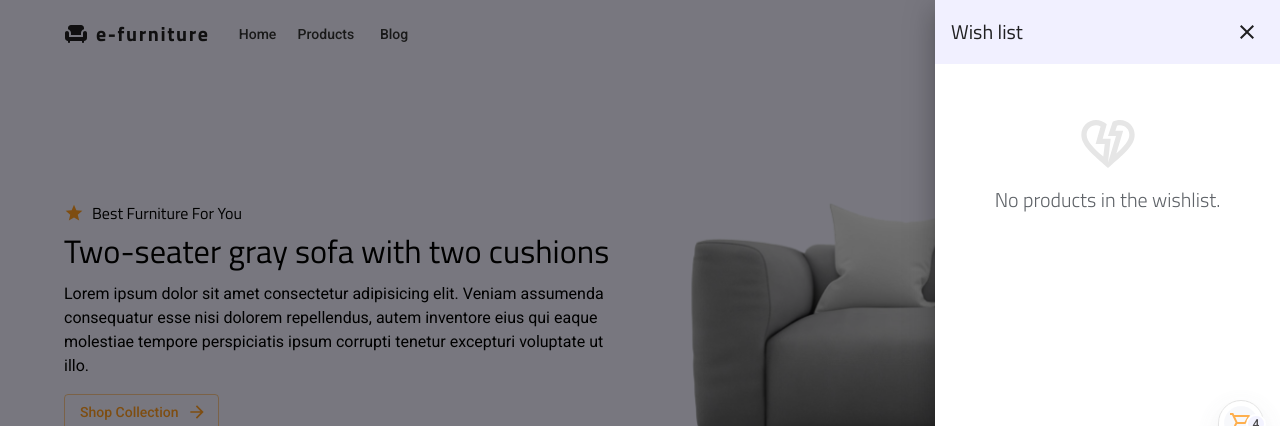
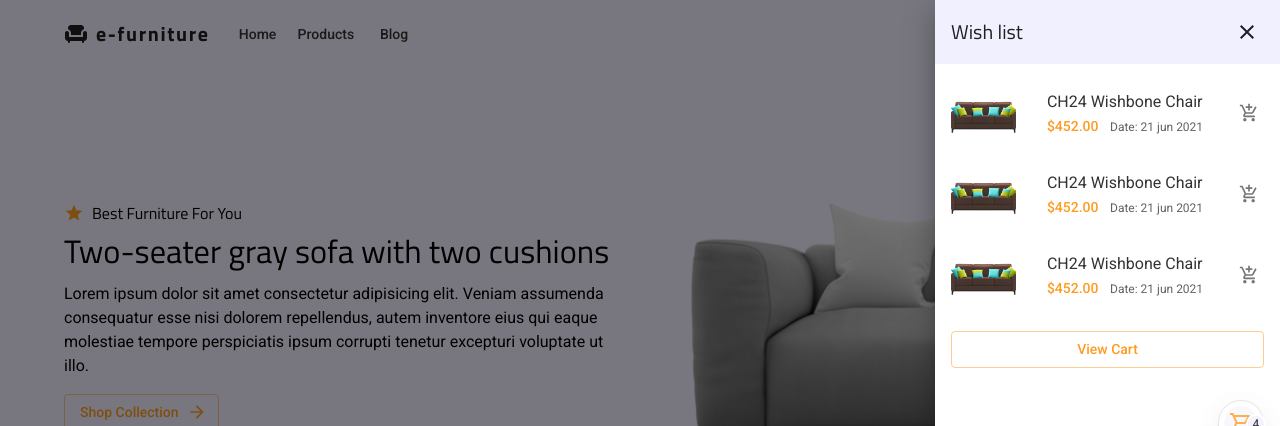
Before and after one commit to apelmahmudDev/e-furniture, a React (Create React App) app: page / in a window 1280 px wide. Both pictures are taken after a click on the button "wish". Shown: the top 426 px of the page. Built offline with nearby package versions, Linux system fonts and the light colour scheme; grey boxes are pictures that could not be loaded.

Commit message:
✅wishlist

```diff
--- a/src/views/components/common/Wishlist/index.tsx
+++ b/src/views/components/common/Wishlist/index.tsx
@@ -1,16 +1,43 @@
 import NotFound from "../NotFound";
-import { Box } from "@mui/material";
 import HeartBrokenOutlinedIcon from "@mui/icons-material/HeartBrokenOutlined";
+import { Box, Button, Avatar, Typography, IconButton } from "@mui/material";
+import { IMAGES } from "../../../../constants/themeData";
+import { useStyles } from "./styled";
+import AddShoppingCartOutlinedIcon from "@mui/icons-material/AddShoppingCartOutlined";
 
 const Wishlist = () => {
+	const classes = useStyles();
+
 	return (
 		<Box>
 			{/* not found */}
-			<Box my={4} textAlign="center">
-				<NotFound
-					message="No products in the wishlist."
-					icon={<HeartBrokenOutlinedIcon />}
-				/>
+			{false && (
+				<Box my={4} textAlign="center">
+					<NotFound
+						message="No products in the wishlist."
+						icon={<HeartBrokenOutlinedIcon />}
+					/>
+				</Box>
+			)}
+			{/* wishlist product*/}
+			<Box>
+				{[...Array(3)].map((item, idx) => (
+					<Box key={idx} className={classes.wishlist}>
+						<Avatar src={IMAGES.HeroOneImg} alt="product" />
+						<Box>
+							<Typography variant="subtitle1">CH24 Wishbone Chair</Typography>
+							<Typography color="primary" variant="subtitle2">
+								$452.00 <span className={classes.date}>Date: 21 jun 2021</span>
+							</Typography>
+						</Box>
+						<IconButton size="small">
+							<AddShoppingCartOutlinedIcon fontSize="small" />
+						</IconButton>
+					</Box>
+				))}
+				<Button sx={{ my: 1 }} fullWidth variant="outlined">
+					View Cart
+				</Button>
 			</Box>
 		</Box>
 	);
--- a/src/views/components/common/Wishlist/styled.ts
+++ b/src/views/components/common/Wishlist/styled.ts
@@ -1,3 +1,23 @@
 import { makeStyles } from "@mui/styles";
 
-export const useStyles = makeStyles({});
+export const useStyles = makeStyles((theme) => ({
+	wishlist: {
+		marginBottom: 16,
+		display: "flex",
+		alignItems: "center",
+		justifyContent: "space-between",
+		gap: 8,
+
+		"& .MuiAvatar-root": {
+			width: "65px !important",
+			height: "65px !important",
+			borderRadius: "0 !important",
+		},
+	},
+	date: {
+		fontSize: 12,
+		marginLeft: 8,
+		fontWeight: 400,
+		color: theme.palette.text.secondary,
+	},
+}));
```
